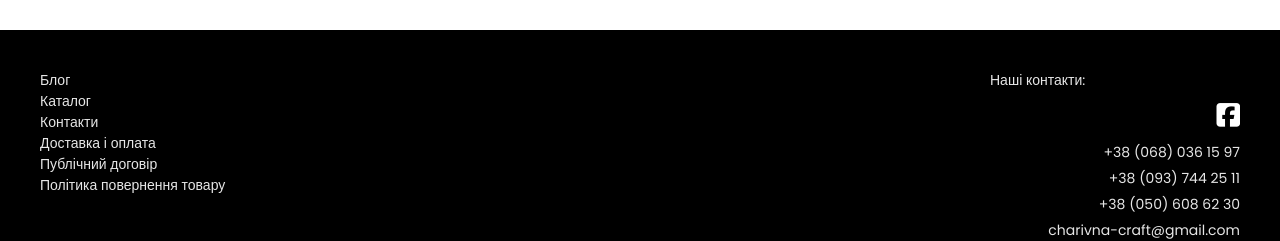
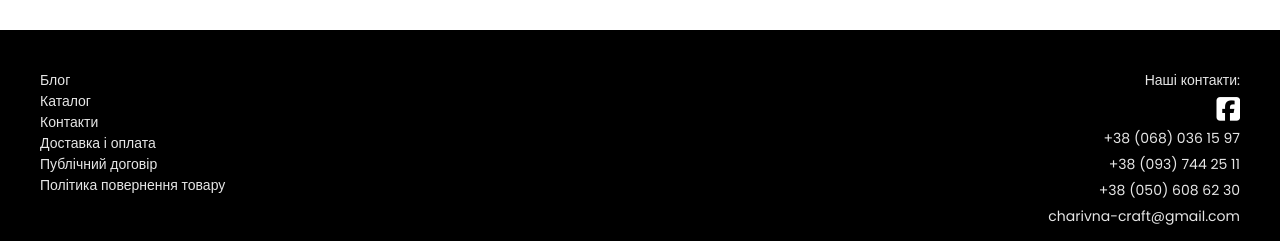
Before and after one commit to anton-sedchenko/online-store-project, a React (Vite) app in the folder client/: page / in a window 1280 px wide. Shown: the part 975-1216 px from the top of the page. Built offline with nearby package versions, Linux system fonts and the light colour scheme; no server answers.

Commit message:
fix: footer social links style

```diff
--- a/client/src/styles/_footer.scss
+++ b/client/src/styles/_footer.scss
@@ -53,6 +53,7 @@ footer {
   @include respond-to(xs) {
     margin-bottom: 15px;
     align-items: center;
+    text-align: center;
   }
 }
 
@@ -63,6 +64,14 @@ footer {
 
   @include respond-to(xs) {
     align-items: center;
+  }
+}
+
+.footer__contact__title__container {
+  text-align: end;
+
+  @include respond-to(xs) {
+    text-align: center;
   }
 }
 
@@ -77,6 +86,10 @@ footer {
 
 .footer__contact__container:last-child {
   margin-bottom: 0;
+}
+
+.footer__contact__container a {
+  display: flex;
 }
 
 .footer__copyrights-container {
```
